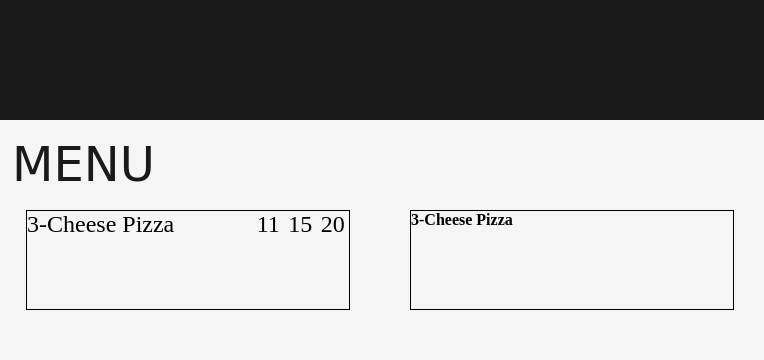
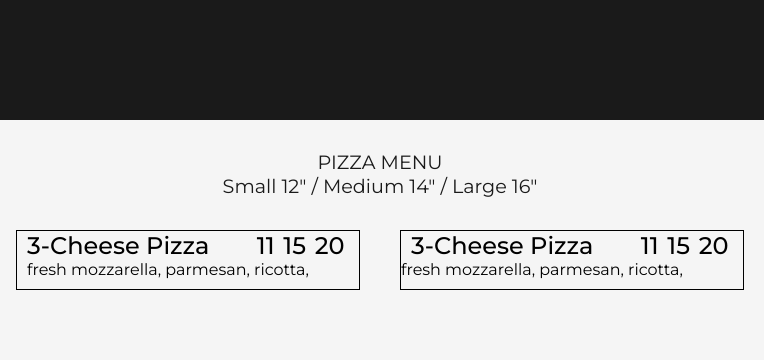
Before and after one commit to TheJackForge/FireballPizza, a plain HTML site: page index.html in a window 1280 px wide. Shown: the part 1880-2240 px from the top of the page, 516-1280 px from the left. Drawn offline with Linux system fonts and the light colour scheme; a web font is replaced by a local one.

Commit message:
Font change and work on menu items

```diff
--- a/index.html
+++ b/index.html
@@ -35,7 +35,10 @@
                 <div class="pizza-menu">
                     <div class="pizza-menu-image"></div>
                     <div class="pizza-menu-items">
-                        <div class="pizza-menu-header"><p>MENU</p></div>
+                        <div class="pizza-menu-header">
+                            <p>PIZZA MENU</p>
+                            <p>Small 12" / Medium 14" / Large 16"</p>
+                        </div>
                         <div class="menu-decorative-line"></div>
                         <div class="menu-item-container">
                             <div class="menu-item">
@@ -45,9 +48,22 @@
                                         <span>11</span><span>15</span><span>20</span>
                                     </div>
                                 </div>
+                                <div class="pizza-item-ingredients"><p>fresh mozzarella,
+                                    parmesan,
+                                    ricotta,</p>
+                                </div>
                             </div>
                             <div class="menu-item">
-                                <h4>3-Cheese Pizza</h4>
+                                <div class="type-price-div">
+                                    <p>3-Cheese Pizza</p>
+                                    <div class="size-pricing">
+                                        <span>11</span><span>15</span><span>20</span>
+                                    </div>
+                                </div>
+                                <div><p>fresh mozzarella,
+                                    parmesan,
+                                    ricotta,</p>
+                                </div>
                             </div>
                         </div>
                     </div>
--- a/styles.css
+++ b/styles.css
@@ -1,5 +1,6 @@
 @import url('https://fonts.googleapis.com/css2?family=Nova+Flat&display=swap');
 @import url('https://fonts.googleapis.com/css2?family=Advent+Pro:wght@100;200;300;400;500;600;700&display=swap');
+@import url('https://fonts.googleapis.com/css2?family=Montserrat:ital,wght@0,100;0,200;0,300;0,400;0,500;0,600;0,700;0,800;0,900;1,100;1,200;1,300;1,400;1,500;1,600;1,700;1,800;1,900&display=swap');
 
 :root {
     --primary-color: #f5f5f5;
@@ -14,6 +15,7 @@
 
 body {
     background-color: #f5f5f5;
+    font-family: 'Montserrat', sans-serif;
 }
 
 a {
@@ -102,10 +104,11 @@ a {
 .story-section-2 {
     width: 500px;
     color: rgb(37, 37, 37);
-    font-size: 1.5rem;
+    font-size: 1.2rem;
     font-family: sans-serif;
     color:  #1a1a1a;
-    font-family: 'Advent Pro', sans-serif;
+    font-weight: 400;
+    font-family: inherit;
 }
 
 
@@ -161,10 +164,13 @@ a {
 }
 
 .pizza-menu-header {
+    display: flex;
+    flex-direction: column;
+    align-items: center;
+    justify-content: center;
     color: var(--secondary-color);
-    font-family: 'Nova Flat', cursive;
-    font-size: 3rem;
-    margin: 1rem;
+    font-size: 1.2rem;
+    margin: 30px;
 }
 
 .menu-decorative-line {
@@ -181,14 +187,16 @@ a {
 
 .menu-item {
     width: 45%;
-    height: 100px;
+    height: 60px;
     border: 1px solid black;
-    margin: 0 30px;
+    margin: 0 20px;
 }
 
 .type-price-div {
     display: flex;
     justify-content: space-between;
+    margin: 0 10px;
+    font-weight: 500;
 }
 
 .type-price-div p {
@@ -201,3 +209,7 @@ a {
     width: 30%;
     font-size: 1.5rem;
 }
+
+.pizza-item-ingredients {
+    margin: 0 10px;
+}
```
